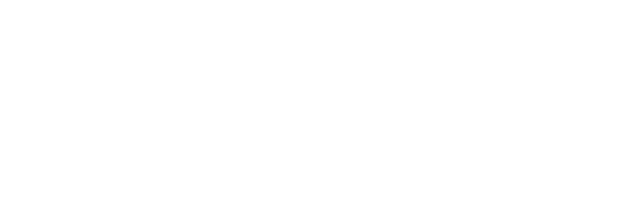
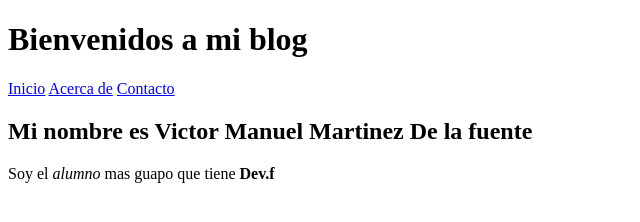
Before and after one commit to vicmartinez19/mi-primer-html-rachero, a plain HTML site: page index.html in a window 1280 px wide. Shown: the whole page, without its empty margins (0-640 px from the left). Drawn offline with Linux system fonts and the light colour scheme.

Commit message:
Feat: Se agrega nav y un main de nuestro index

```diff
--- a/index.html
+++ b/index.html
@@ -6,6 +6,19 @@
     <title>Mi primer html fachero</title>
 </head>
 <body>
-
-</body>
+    <header>
+        <h1>Bienvenidos a mi blog</h1>
+        <nav>
+            <a href="#">Inicio</a>
+            <a href="#">Acerca de</a>
+            <a href="#">Contacto</a>
+        </nav>
+    </header>
+    <main id="Inicio">
+        <section>
+            <h2>Mi nombre es Victor Manuel Martinez De la fuente</h2>
+            <p>Soy el <em>alumno</em> mas guapo que tiene <strong>Dev.f</strong></p>
+        </section>
+    </main>
+    </body>
 </html>
```
